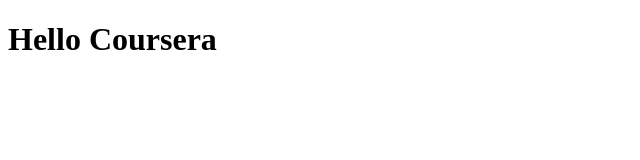
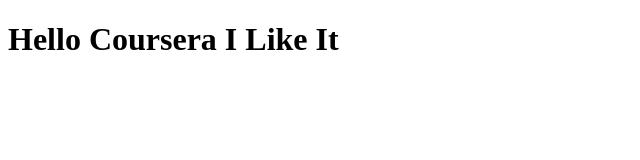
Before and after one commit to Sanjeet-Kumar-Yadav/coursera-test, a plain HTML site: page site/index.html in a window 1280 px wide. Shown: the whole page, without its empty margins (0-640 px from the left). Drawn offline with Linux system fonts and the light colour scheme.

Commit message:
Small Change

```diff
--- a/site/index.html
+++ b/site/index.html
@@ -4,6 +4,6 @@
 	<title>Hello Cousera</title>
 </head>
 <body>
-<h1> Hello Coursera</h1>
+<h1> Hello Coursera I Like It</h1>
 </body>
 </html>
```
